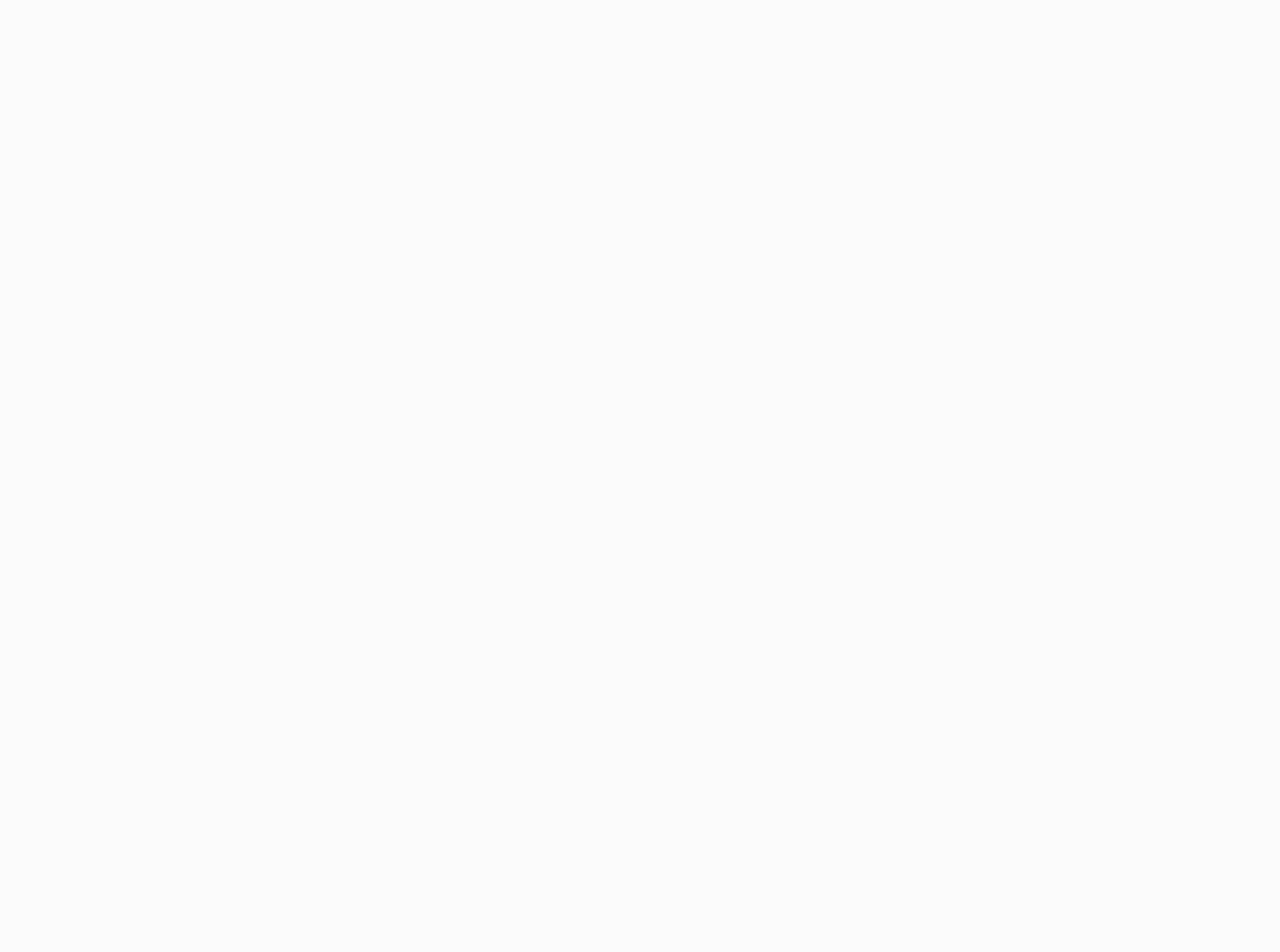
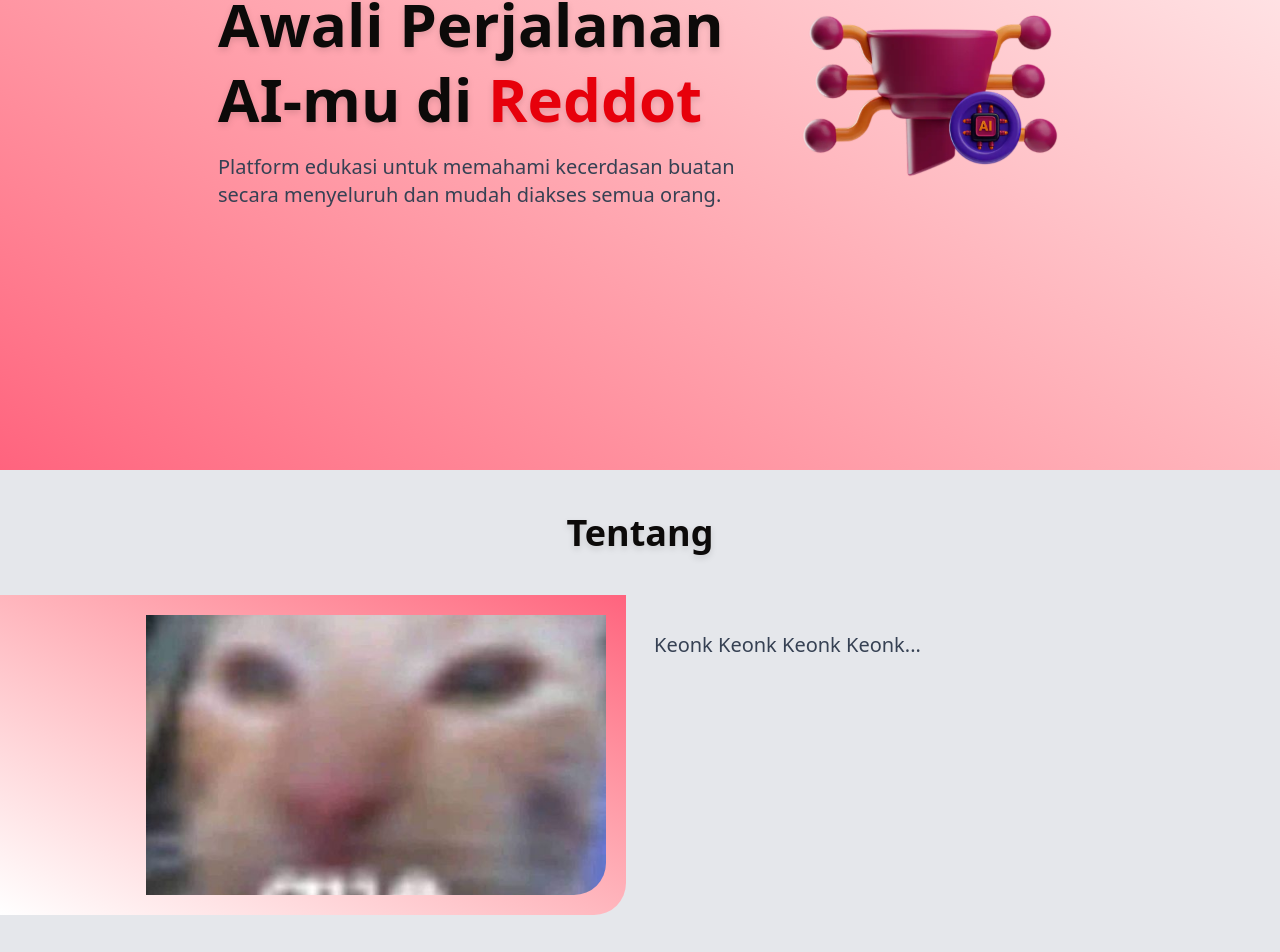
Before and after one commit to bagoesrex/reddot.site-frontend, a Next.js app: page / in a window 1280 px wide. Shown: the part 330-1282 px from the top of the page. Before the commit the page ends 800 px from the top, so only its background shows below. Built offline with nearby package versions, Linux system fonts and the light colour scheme.

Commit message:
feat(home): add initial about section with image and description

```diff
--- a/app/page.tsx
+++ b/app/page.tsx
@@ -1,16 +1,16 @@
 import Image from "next/image";
 import Icon from "@/public/ai-icon.webp";
+import Kucink from "@/public/kucink.jpg";
 
 export default function Home() {
   return (
-    <main className="min-h-svh flex flex-col">
-      <section className="flex flex-col md:flex-row justify-center items-center gap-2 px-6 py-16">
-        <div className="max-w-xl text-center   md:text-left">
+    <main className="flex flex-col">
+      <section id="hero" className="flex flex-col md:flex-row min-h-svh bg-gradient-to-tr from-rose-400 to-white justify-center items-center gap-2 pb-16 pt-[120px]">
+        <div className="max-w-xl text-center md:text-left px-5">
           <h1 className="text-4xl md:text-6xl font-extrabold drop-shadow-md leading-tight">
             Awali Perjalanan AI-mu di <span className="text-red-600">Reddot</span>
           </h1>
-
-          <p className="text-lg md:text-xl mt-4 text-gray-700">
+          <p className="text-md md:text-xl mt-4 text-gray-700">
             Platform edukasi untuk memahami kecerdasan buatan secara menyeluruh dan mudah diakses semua orang.
           </p>
         </div>
@@ -26,6 +26,31 @@
           />
         </div>
       </section>
+
+      <section id="about" className="flex flex-col md:flex-col min-h-svh bg-gray-200 items-center">
+        <h1 className="text-2xl md:text-4xl font-extrabold drop-shadow-md leading-tight py-10">
+          Tentang
+        </h1>
+        <div className="flex flex-col w-full pr-5 md:flex-row gap-2">
+          <div className="flex justify-end w-full md:w-1/2 bg-gradient-to-tr from-white to-rose-400 rounded-br-4xl p-5">
+            <div className="w-[460px] h-[280px] bg-gray-500 rounded-br-4xl overflow-hidden">
+              <Image
+                src={Kucink}
+                alt="AI Icon"
+                className="object-cover w-full h-full"
+                priority
+              />
+            </div>
+          </div>
+          <div className="flex justify-start w-full md:w-1/2 rounded-br-4xl p-5">
+            <div className="w-[460px] h-[280px] rounded-br-4xl overflow-hidden">
+              <p className="text-lg md:text-xl mt-4 text-gray-700">
+                Keonk Keonk Keonk Keonk...
+              </p>
+            </div>
+          </div>
+        </div>
+      </section>
     </main>
   );
 }
```
Also changed, not shown: public/kucink.jpg (added).
